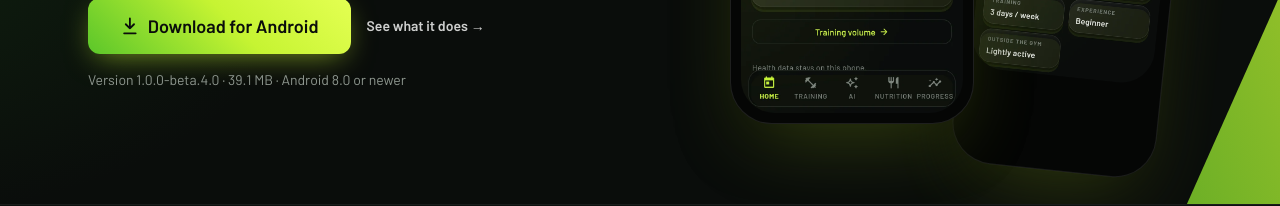
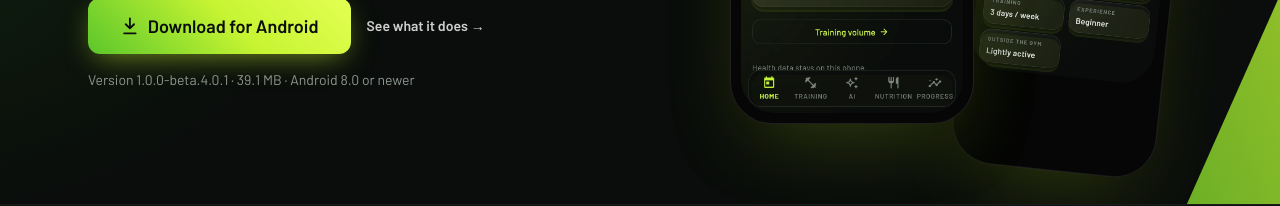
Before and after one commit to Srijan1202/fitos-web, a Next.js app: page / in a window 1280 px wide. Shown: the part 523-729 px from the top of the page. Built offline with nearby package versions, Linux system fonts and the light colour scheme.

Commit message:
Beta 4.0.1: the download is 1.0.0-beta.4.0.1 (17), version.json follows it, and the beta 4.0 post notes the fix (the Start button of a new run hid behind the bottom bar)

```diff
--- a/src/site.ts
+++ b/src/site.ts
@@ -4,8 +4,8 @@
  * below, and deploy with the APK (deploy/deploy.ps1 -Apk <file>): the APK is
  * served from this site, under /downloads/.
  */
-const releaseTag = 'phase-19-beta-4.0';
-const apkFile = 'fitos-beta-1.0.0-beta.4.0-16-18d94ec-api.tryfitos.me.apk';
+const releaseTag = 'phase-19-beta-4.0.1';
+const apkFile = 'fitos-beta-1.0.0-beta.4.0.1-17-db65811-api.tryfitos.me.apk';
 
 export const site = {
   name: 'FITOS',
@@ -13,14 +13,14 @@ export const site = {
   description:
     'FITOS plans your training, food and recovery from what you log — a programme that progresses with you, Indian food and VIT mess menus, trend weight, and an AI coach. Free Android beta.',
   apk: {
-    version: '1.0.0-beta.4.0',
-    build: 16,
-    sizeBytes: 41_044_025,
-    sha256: '7fcdaeb960c03cb9531b627ecb7c7578d772c986a9b682fd626e7888c9a72d30',
+    version: '1.0.0-beta.4.0.1',
+    build: 17,
+    sizeBytes: 41_044_029,
+    sha256: '6dfcbd276e321a73f7c3bc59ee26891862f0dd4028e0026fc969ae57760a1bb1',
     file: apkFile,
     url: `/downloads/${apkFile}`,
     releaseUrl: `https://github.com/Srijan1202/fitnew/releases/tag/${releaseTag}`,
-    released: '2026-10-27',
+    released: '2026-10-28',
     /** The blog post on what changed in this version. */
     notesUrl: '/blog/beta-4-0/',
     minAndroid: 'Android 8.0 or newer',
```
Also changed, not shown: src/content/blog/beta-4-0.md (+2 -0 lines).
